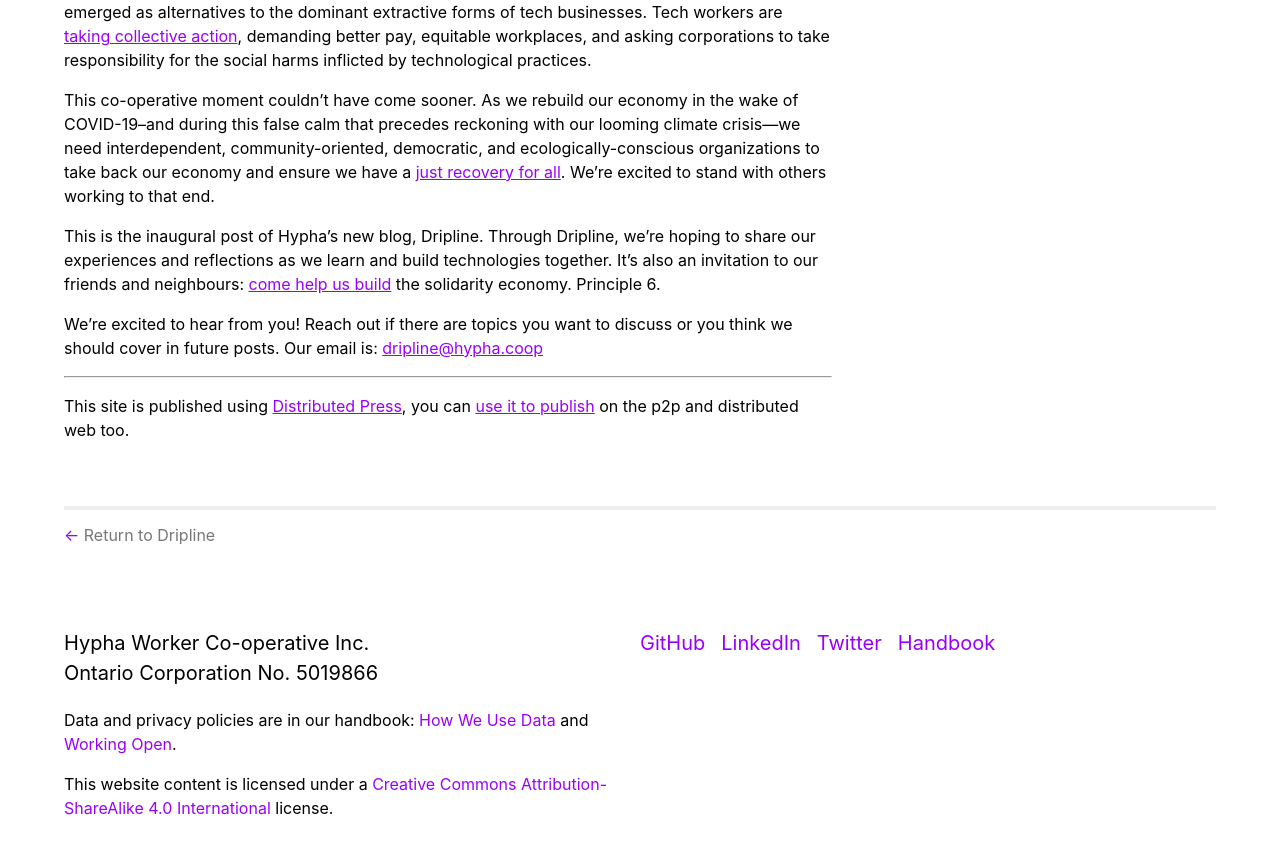
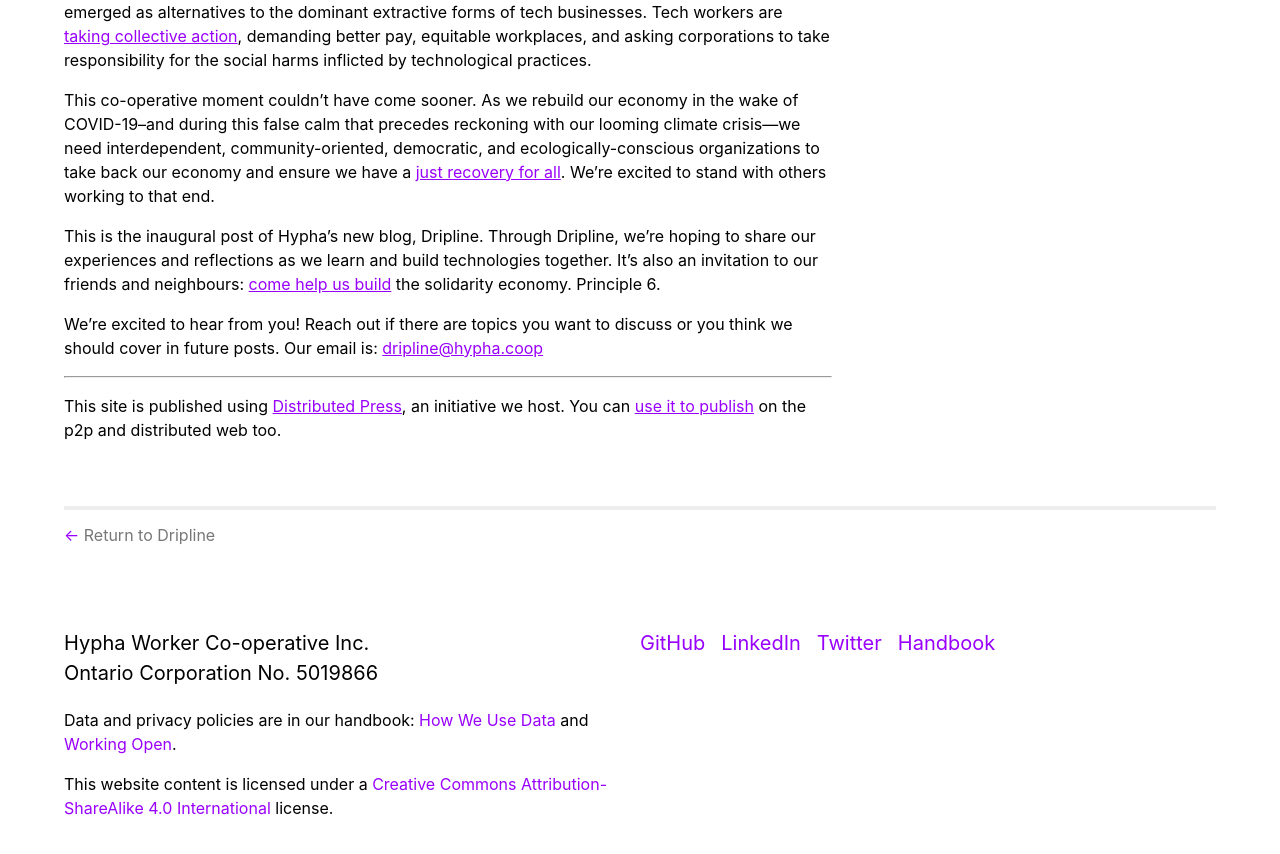
Before and after one commit to hyphacoop/hypha.coop, a Jekyll site: the page built from _posts/2021-01-23-how-we-co-operate.md, in a window 1280 px wide and 900 px high, scrolled down 2443 px. Shown: the top 854 px of the window. Built offline with Jekyll 4.4.1, drawn with Linux system fonts in a browser that asks for light colours.

Commit message:
Fixups from gdoc comments.

```diff
--- a/_posts/2021-01-23-how-we-co-operate.md
+++ b/_posts/2021-01-23-how-we-co-operate.md
@@ -23,7 +23,7 @@ We wanted a democratic organization with participatory leadership that would car
 Drawn to co-operative values and principles we began exploring co-op models seriously.
 (Check out our [playbook][] for the first planning retreat we held in 2018.)
 
-   [playbook]: https://github.com/hyphacoop/organizing/blob/master/_posts/2018-december-retreat/2018-11-28-retreat-playbook.md
+   [playbook]: https://link.hypha.coop/retreat-playbook
 
 
 ### [The seven co-operative principles][principles]
@@ -122,7 +122,7 @@ We’re grateful to [Fourth Pig][], [Anarres][] (RIP),
 and many others who’ve guided us along the way.
 
    [Fourth Pig]: https://www.fourthpig.org/
-   [Anarres]: http://anarres.ca/
+   [Anarres]: http://web.archive.org/web/20160618102349/https://anarres.ca/
    [Root Systems]: http://web.archive.org/web/20200122192017/https://www.rootsystems.nz/
    [Fiqus]: https://fiqus.coop/en/
    [Camba]: https://camba.coop/en/
@@ -166,8 +166,8 @@ Our email is: [dripline@hypha.coop][email]
 
 ---
 
-This site is published using [Distributed Press][],
-you can [use it to publish][] on the p2p and distributed web too.
+This site is published using [Distributed Press][], an initiative we host.
+You can [use it to publish][] on the p2p and distributed web too.
 
    [Distributed Press]: https://distributed.press/
    [use it to publish]: https://github.com/hyphacoop/api.distributed.press
```
